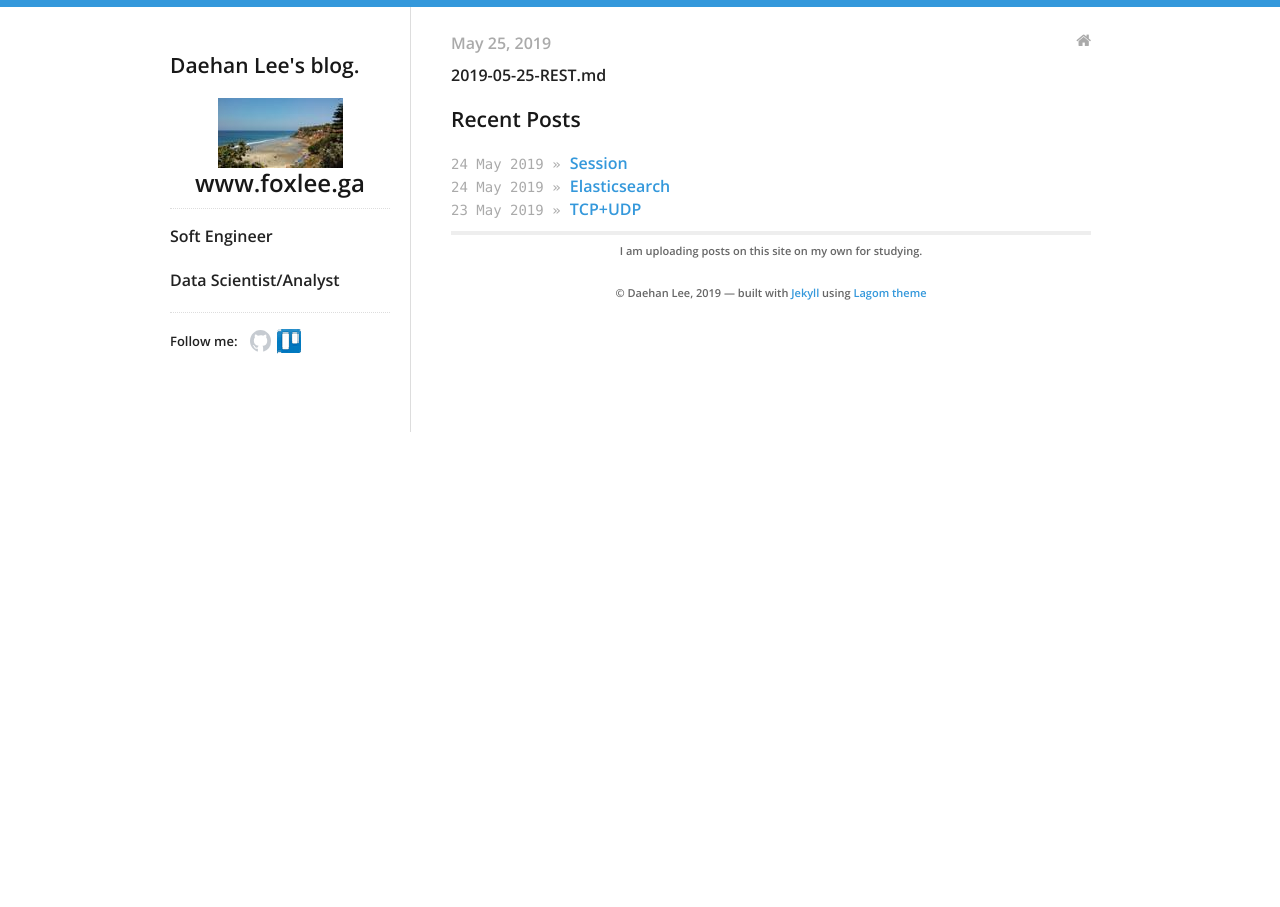
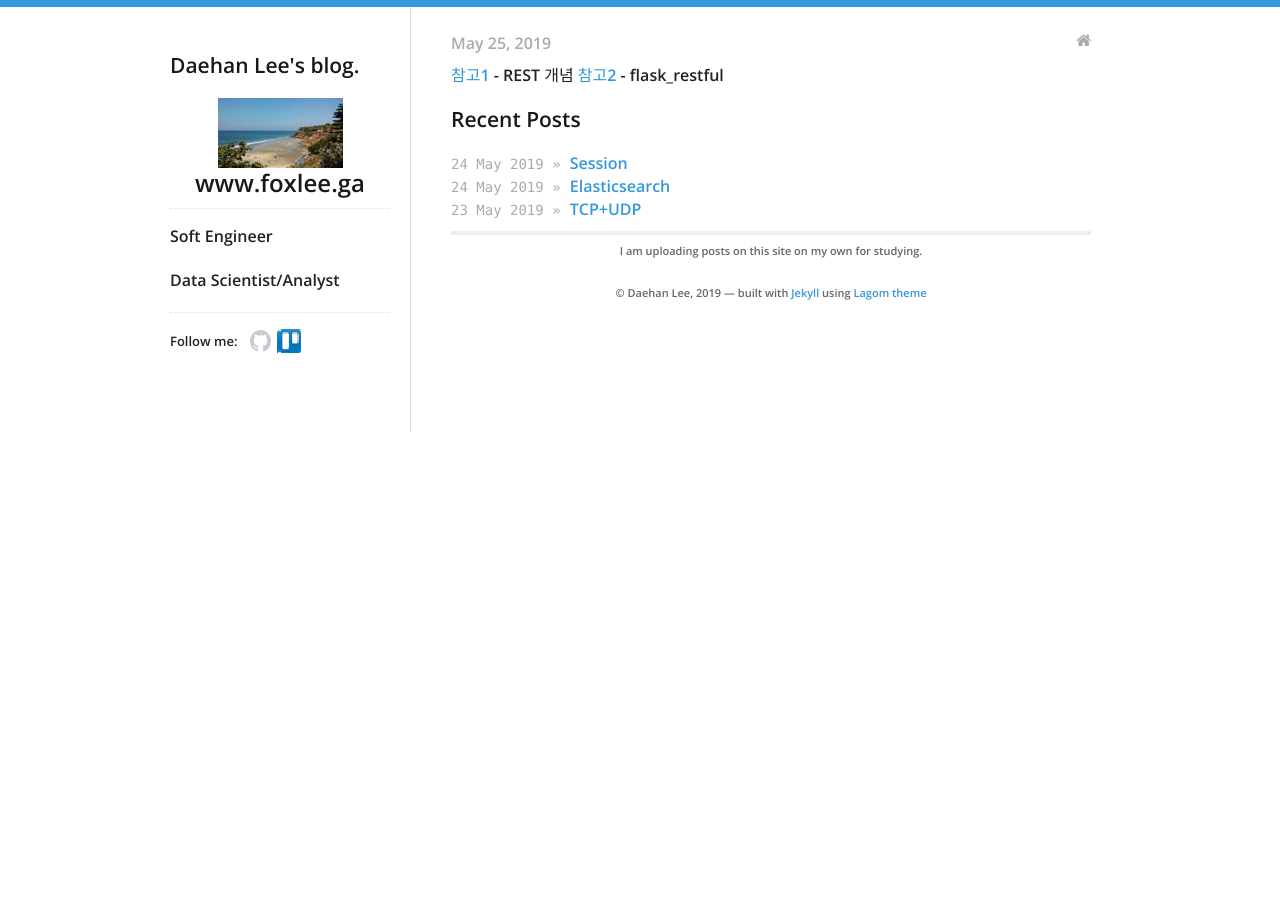
Before and after one commit to daehan0226/Study, a Jekyll site: the page built from _posts/2019-05-25-REST.md, in a window 1280 px wide. Built offline with Jekyll 4.4.1, drawn with Linux system fonts in a browser that asks for light colours.

Commit message:
Update 2019-05-25-REST.md

```diff
--- a/_posts/2019-05-25-REST.md
+++ b/_posts/2019-05-25-REST.md
@@ -4,4 +4,10 @@ title: REST
 categories:
 - blog
 ---
-2019-05-25-REST.md
+
+
+[참고1] - REST 개념
+[참고2] - flask_restful
+
+[참고1]: https://jeong-pro.tistory.com/180
+[참고2]: https://cholol.tistory.com/421
```
